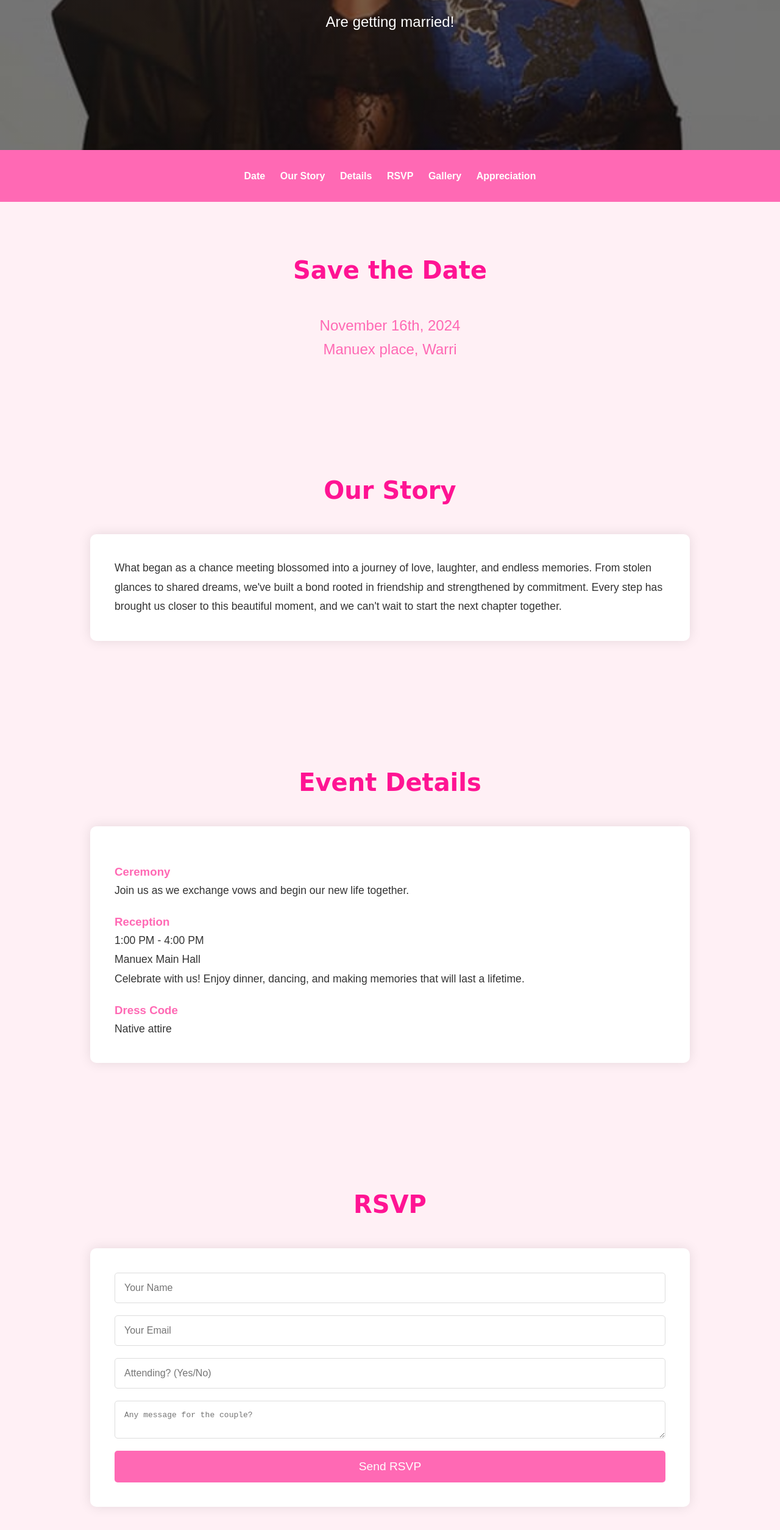
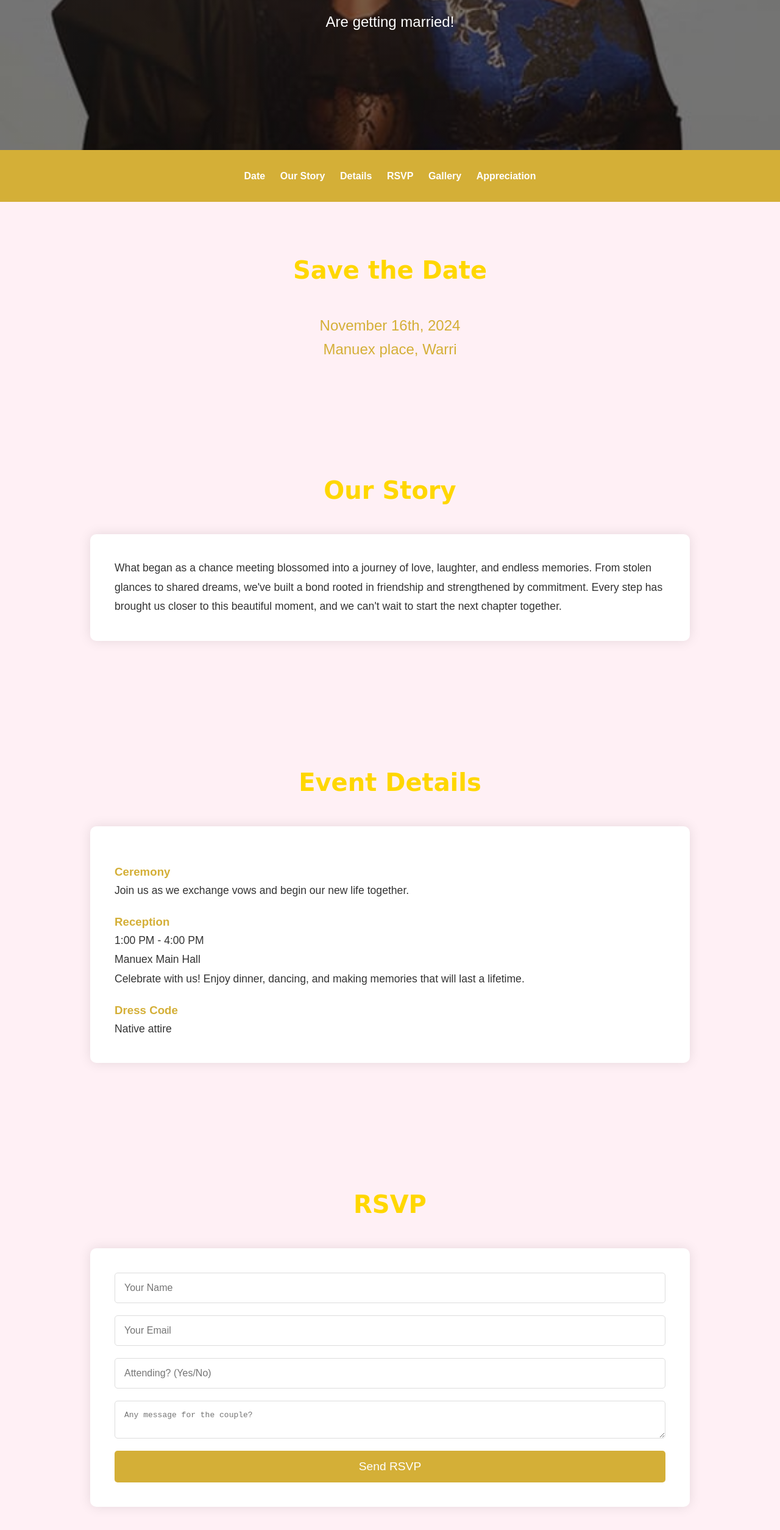
Before and after one commit to La-victoire/GILSONG_2024, a plain HTML site: page Wedding/wedding.html in a window 1280 px wide. Shown: the part 275-2784 px from the top of the page at 61% size. Drawn offline with nearby package versions, Linux system fonts and the light colour scheme.

Commit message:
Update wedding.html

```diff
--- a/Wedding/wedding.html
+++ b/Wedding/wedding.html
@@ -38,7 +38,7 @@
             margin-bottom: 20px;
         }
         nav {
-            background: #ff69b4;
+            background: #D4AF37;
             color: #fff;
             padding: 10px 0;
             position: sticky;
@@ -68,7 +68,7 @@
         section h2 {
             text-align: center;
             margin-bottom: 40px;
-            color: #ff1493;
+            color: #FFD700;
             font-size: 2.5em;
             font-family: 'Brush Script MT', cursive;
         }
@@ -76,7 +76,7 @@
             text-align: center;
             font-size: 1.5em;
             margin-bottom: 20px;
-            color: #ff69b4;
+            color: #D4AF37;
         }
         .story, .details, .rsvp, .gallery, .registry {
             background: #fff;
@@ -90,7 +90,7 @@
             line-height: 1.8;
         }
         .details h3 {
-            color: #ff69b4;
+            color: #D4AF37;
             margin-top: 20px;
         }
         .gallery {
@@ -119,7 +119,7 @@
             font-size: 1em;
         }
         form button {
-            background: #ff69b4;
+            background: #D4AF37;
             color: #fff;
             border: none;
             padding: 15px;
@@ -129,7 +129,7 @@
             transition: background-color 0.3s ease;
         }
         form button:hover {
-            background: #ff1493;
+            background: #FFD700;
         }
         .registry ul {
             list-style-type: none;
@@ -139,13 +139,13 @@
             margin-bottom: 10px;
         }
         .registry ul li a {
-            color: #ff69b4;
+            color: #D4AF37;
             text-decoration: none;
             font-weight: bold;
             transition: color 0.3s ease;
         }
         .registry ul li a:hover {
-            color: #ff1493;
+            color: #FFD700;
         }
         footer {
             background: #333;
```
